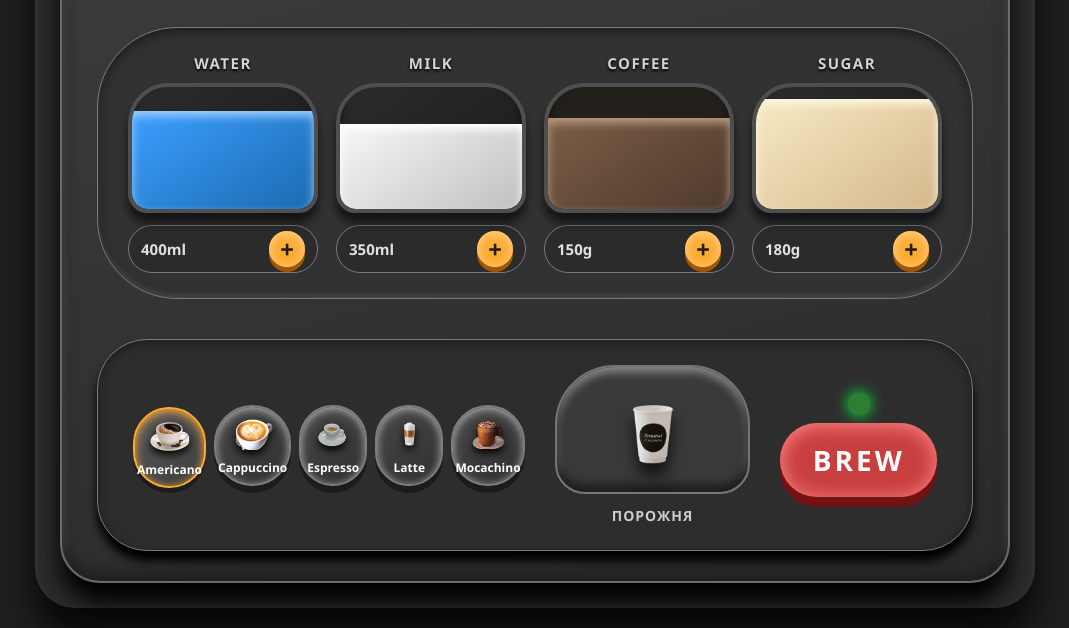
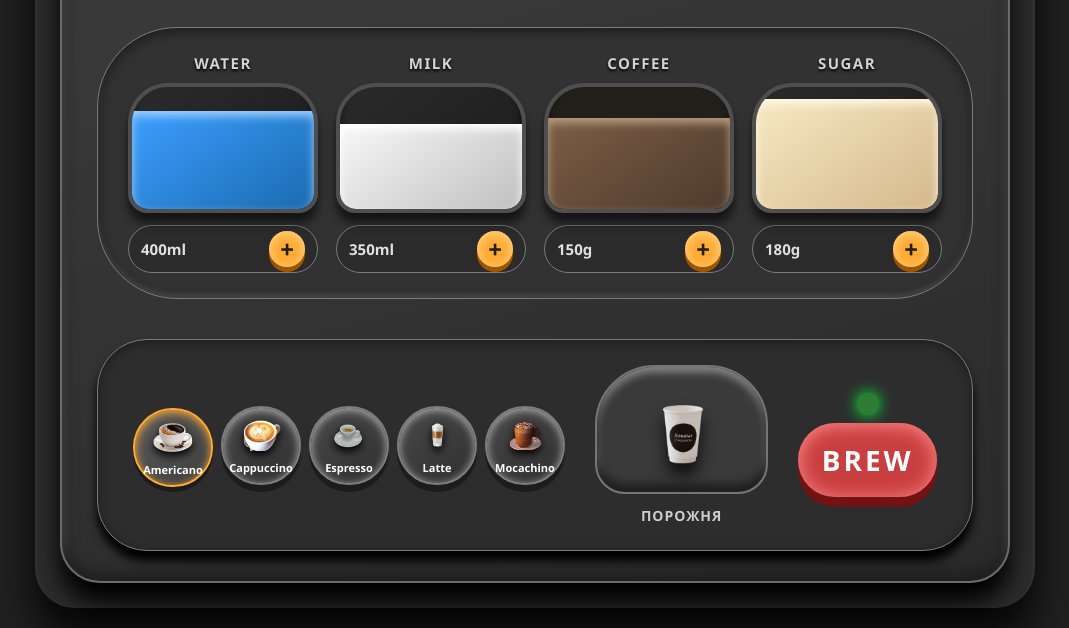
Before and after one commit to LubomuG/cofee, a plain HTML site: page index.html in a window 1280 px wide. Shown: the part 217-845 px from the top of the page, without its empty margins (105-1174 px from the left). Drawn offline with nearby package versions, Linux system fonts and the light colour scheme.

Commit message:
Remove comments and adjust button styles in CSS

```diff
--- a/style.css
+++ b/style.css
@@ -14,7 +14,6 @@ body {
     padding: 20px;
 }
 
-/* Основний контейнер імітує стільницю */
 .machine-container {
     background: #2c2c2c;
     border-radius: 40px;
@@ -22,7 +21,6 @@ body {
     box-shadow: 0 30px 40px rgba(0,0,0,0.8), inset 0 2px 5px rgba(255,255,255,0.1);
 }
 
-/* Металевий корпус кавоварки */
 .machine-body {
     width: 950px;
     background: linear-gradient(165deg, #3d3d3d 0%, #2a2a2a 100%);
@@ -33,7 +31,6 @@ body {
     position: relative;
 }
 
-/* Верхня панель з брендом */
 .top-panel {
     background: #1f1f1f;
     border-radius: 100px;
@@ -63,7 +60,6 @@ body {
     letter-spacing: 2px;
 }
 
-/* РК-екран */
 .lcd-screen {
     flex: 1;
     background: #102010;
@@ -108,7 +104,6 @@ body {
     transition: width 0.2s;
 }
 
-/* Панель резервуарів (скляні контейнери) */
 .tanks-panel {
     display: flex;
     gap: 18px;
@@ -146,7 +141,7 @@ body {
 }
 
 .tank-glass.beans {
-    background: #231f1b; /* імітація контейнера для зерен */
+    background: #231f1b;
 }
 
 .liquid {
@@ -220,7 +215,6 @@ body {
     pointer-events: none;
 }
 
-/* Нижня панель */
 .bottom-panel {
     display: flex;
     align-items: center;
@@ -232,22 +226,24 @@ body {
     box-shadow: inset 0 2px 10px #1b1b1b, 0 10px 10px black;
 }
 
-/* Кнопки вибору кави (стилізовані під металеві) */
 .drink-buttons {
     display: flex;
     gap: 8px;
     flex: 2;
 }
 
+/* Фіксований розмір кнопок вибору кави */
 .drink-btn {
-    flex: 1;
+    min-width: 80px;
+    white-space: nowrap;
+    font-size: 11px;
+    padding: 8px 4px;
+    flex: 1 1 auto;
     background: linear-gradient(145deg, #4a4a4a, #2f2f2f);
     border: 2px solid #7e7e7e;
     border-radius: 40px;
-    padding: 8px 2px;
     color: white;
     font-weight: 600;
-    font-size: 12px;
     text-align: center;
     cursor: pointer;
     box-shadow: 0 7px 0 #1c1c1c, inset 0 2px 8px #b3b3b3;
@@ -277,7 +273,6 @@ body {
     box-shadow: 0 2px 0 #1c1c1c, inset 0 2px 8px #b3b3b3;
 }
 
-/* Зона чашки */
 .cup-area {
     flex: 1;
     text-align: center;
@@ -307,7 +302,6 @@ body {
     font-size: 14px;
 }
 
-/* Кнопка приготування */
 .brew-area {
     flex: 0.8;
     display: flex;
```
